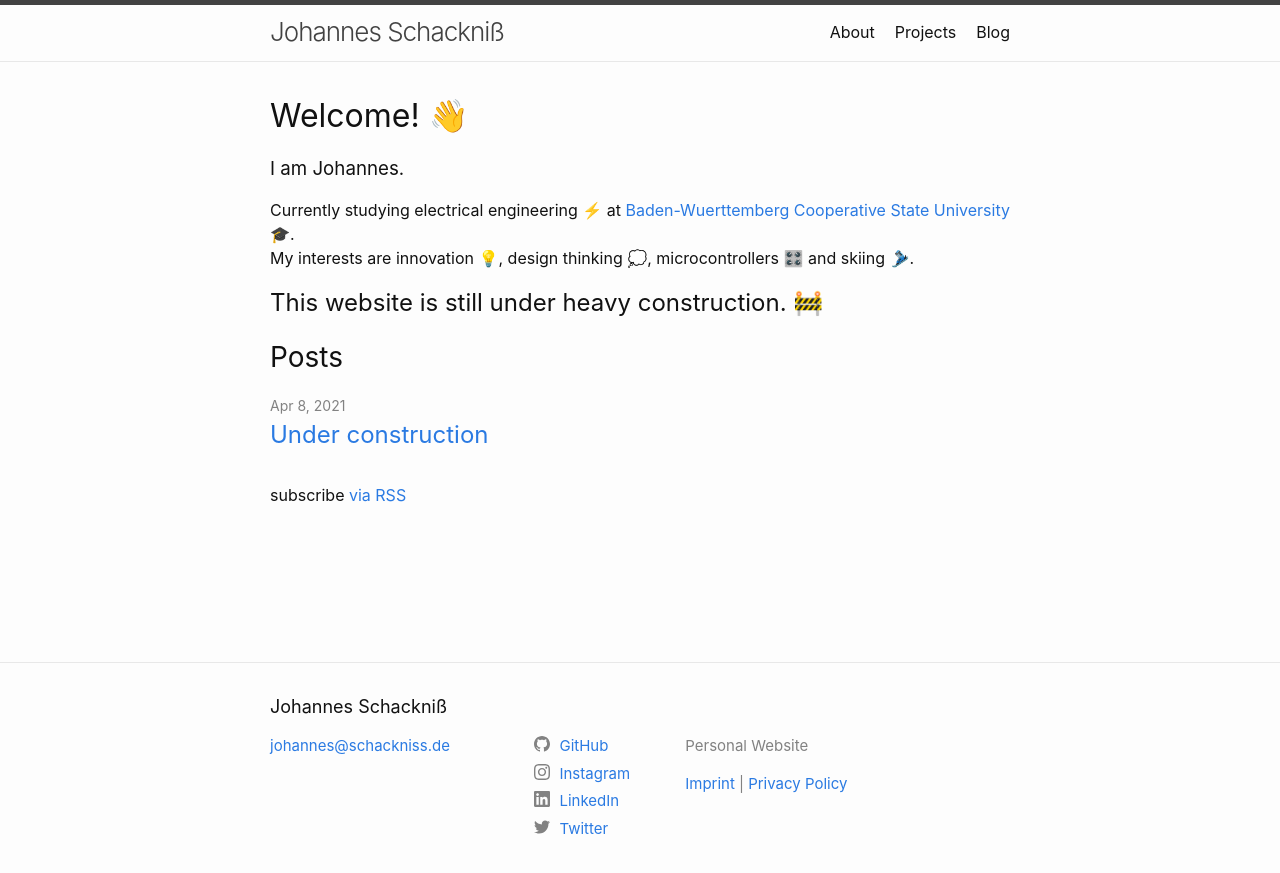
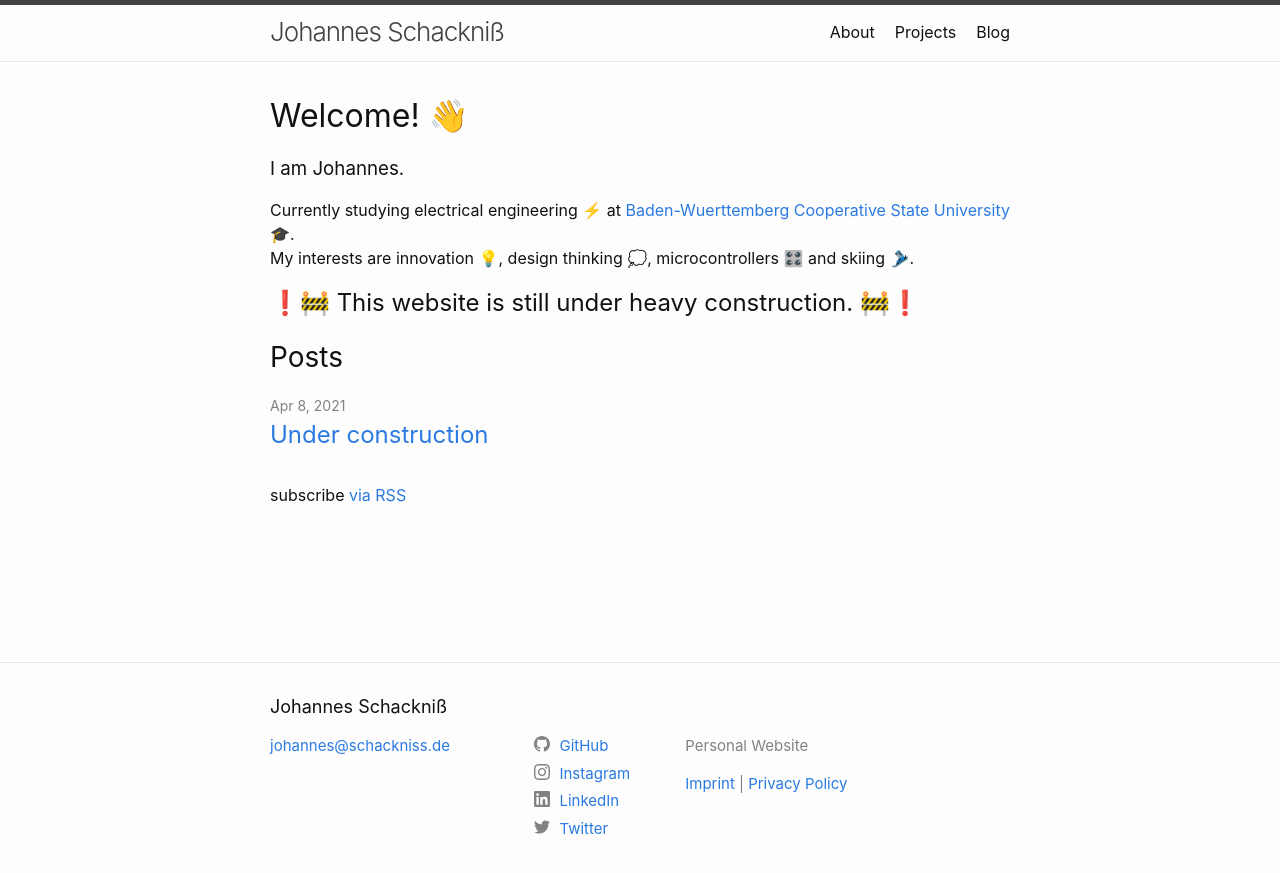
Before and after one commit to schackniss/schackniss.de, a Jekyll site: the page built from index.md, in a window 1280 px wide. Shown: the top 873 px of the page. Built offline with Jekyll 4.4.1, drawn with Linux system fonts in a browser that asks for light colours.

Commit message:
[Add] emojis

```diff
--- a/index.md
+++ b/index.md
@@ -6,4 +6,4 @@ title: Welcome! 👋
 Currently studying electrical engineering ⚡ at [Baden-Wuerttemberg Cooperative State University 🎓](https://www.dhbw.de/).
 My interests are innovation 💡, design thinking 💭, microcontrollers 🎛️ and skiing 🎿.
 
-## This website is still under heavy construction. 🚧
+## ❗🚧 This website is still under heavy construction. 🚧❗
```
